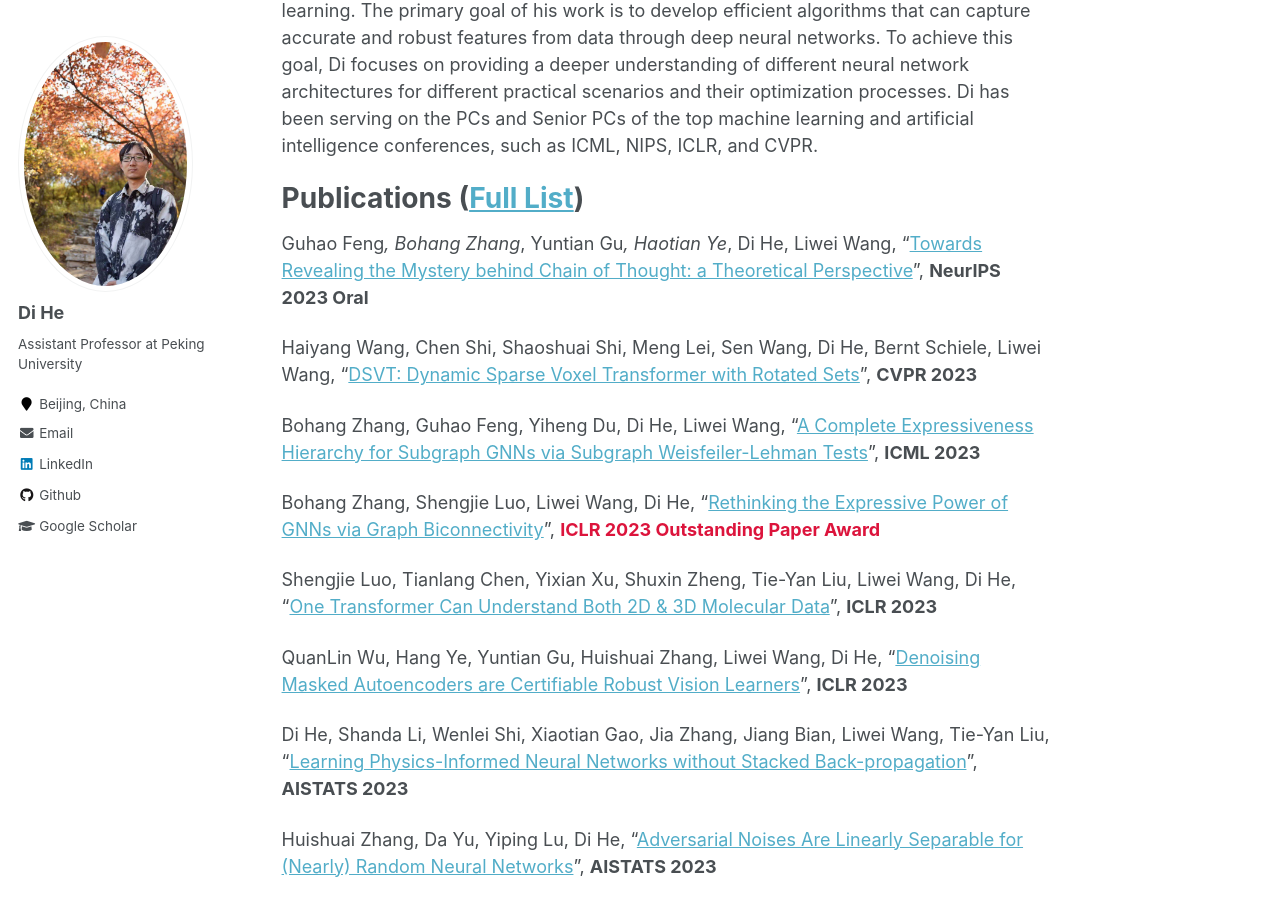
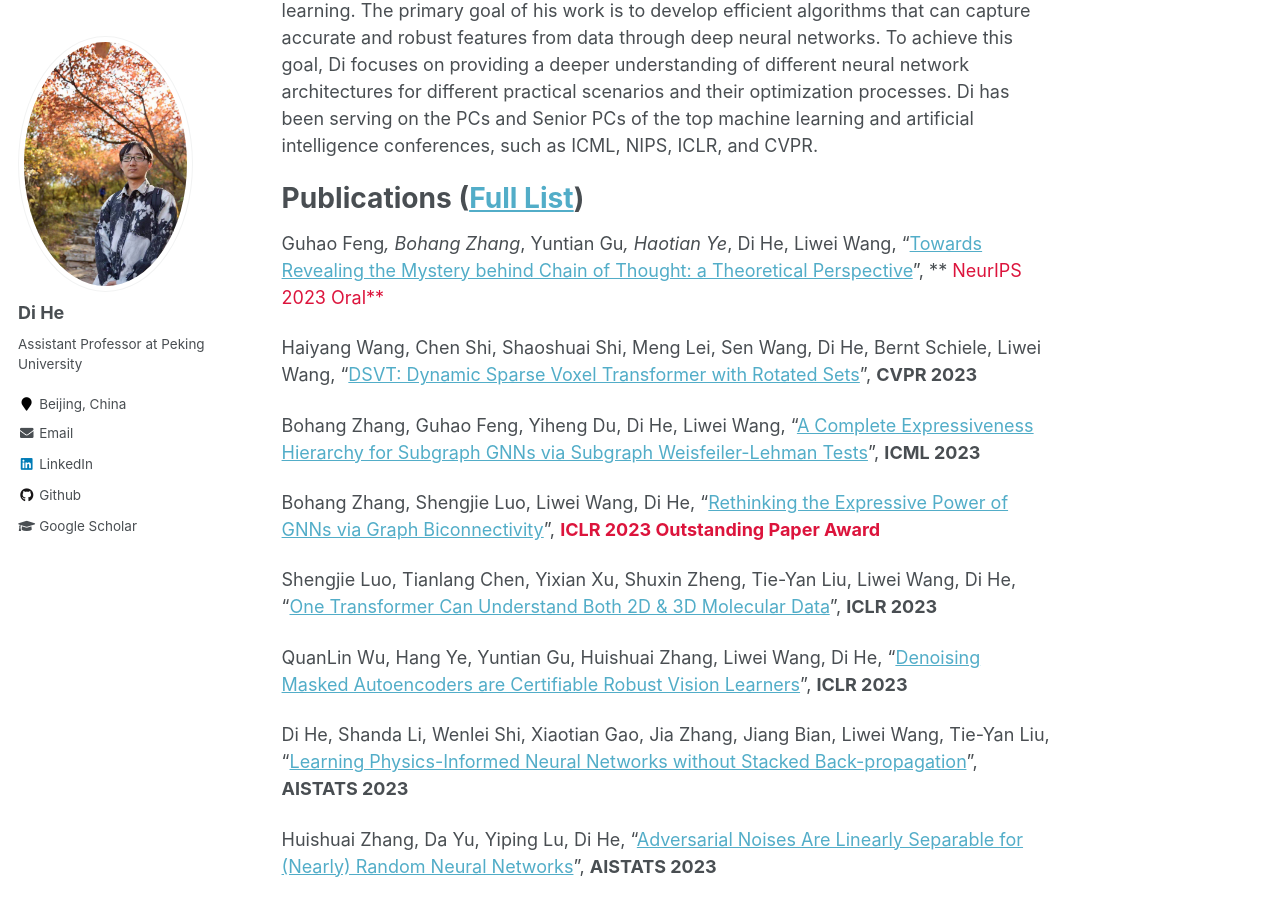
Before and after one commit to DiHe-PKU/DiHe-PKU.github.io, a Jekyll site: the page built from _pages/about.md, in a window 1280 px wide and 900 px high, scrolled down 322 px. Built offline with Jekyll 4.4.1, drawn with Linux system fonts in a browser that asks for light colours; formulas are drawn with MathJax 3.

Commit message:
Update about.md

```diff
--- a/_pages/about.md
+++ b/_pages/about.md
@@ -15,7 +15,7 @@ Di’s main research (current and past) include representation learning (large-s
 
 Publications ([Full List](https://scholar.google.com/citations?hl=zh-CN&user=orVoz4IAAAAJ&view_op=list_works&sortby=pubdate))
 =====
-Guhao Feng*, Bohang Zhang*, Yuntian Gu*, Haotian Ye*, Di He, Liwei Wang, "[Towards Revealing the Mystery behind Chain of Thought: a Theoretical Perspective](https://arxiv.org/abs/2305.15408)", **NeurIPS 2023 Oral**
+Guhao Feng*, Bohang Zhang*, Yuntian Gu*, Haotian Ye*, Di He, Liwei Wang, "[Towards Revealing the Mystery behind Chain of Thought: a Theoretical Perspective](https://arxiv.org/abs/2305.15408)", **<font color="#DC143C"> NeurIPS 2023 Oral**
 
 Haiyang Wang, Chen Shi, Shaoshuai Shi, Meng Lei, Sen Wang, Di He, Bernt Schiele, Liwei Wang, "[DSVT: Dynamic Sparse Voxel Transformer with Rotated Sets](https://arxiv.org/abs/2301.06051)", **CVPR 2023**
 
```
